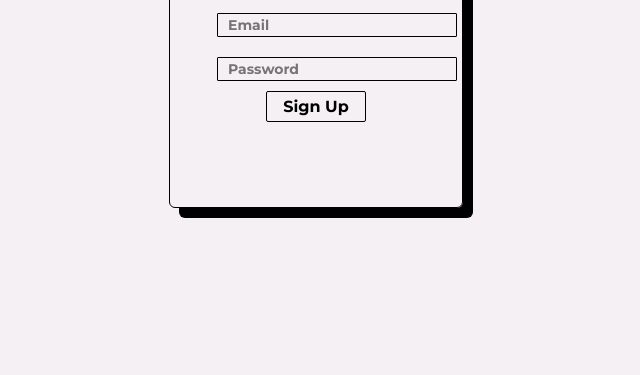
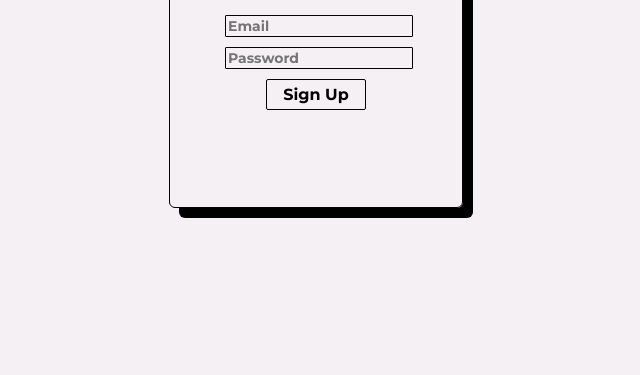
Before and after one commit to idiot-is-dumb/KOVA, a plain HTML site: page index.html in a window 1280 px wide. Shown: the part 441-816 px from the top of the page, without its empty margins (324-964 px from the left). Drawn offline with Linux system fonts and the light colour scheme; a web font is replaced by a local one.

Commit message:
style changes(alighment)

```diff
--- a/src/index.styles.css
+++ b/src/index.styles.css
@@ -89,4 +89,6 @@
     flex-wrap: wrap;
     justify-content: center;
     align-items: center;
+    padding: 10px;
+    gap: 10px;
 }
--- a/src/main.css
+++ b/src/main.css
@@ -16,9 +16,7 @@ input {
     border: solid 1px black;
     border-radius: 1px;
     font-size: 14px;
-    padding: 2px 10px;
     font-weight: bold;
-    margin: 10px;
     font-family: var(--font);
     background-color: var(--bg);
     width: 100%;
```
